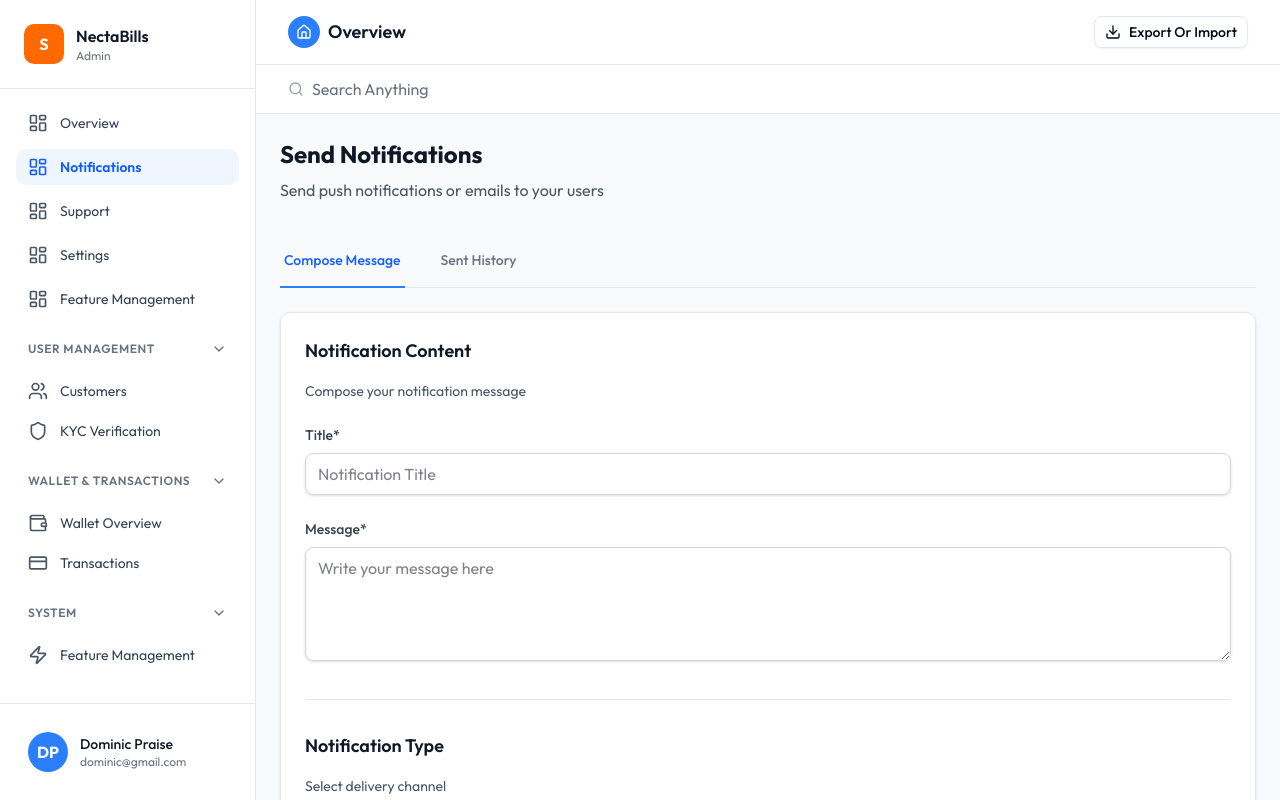
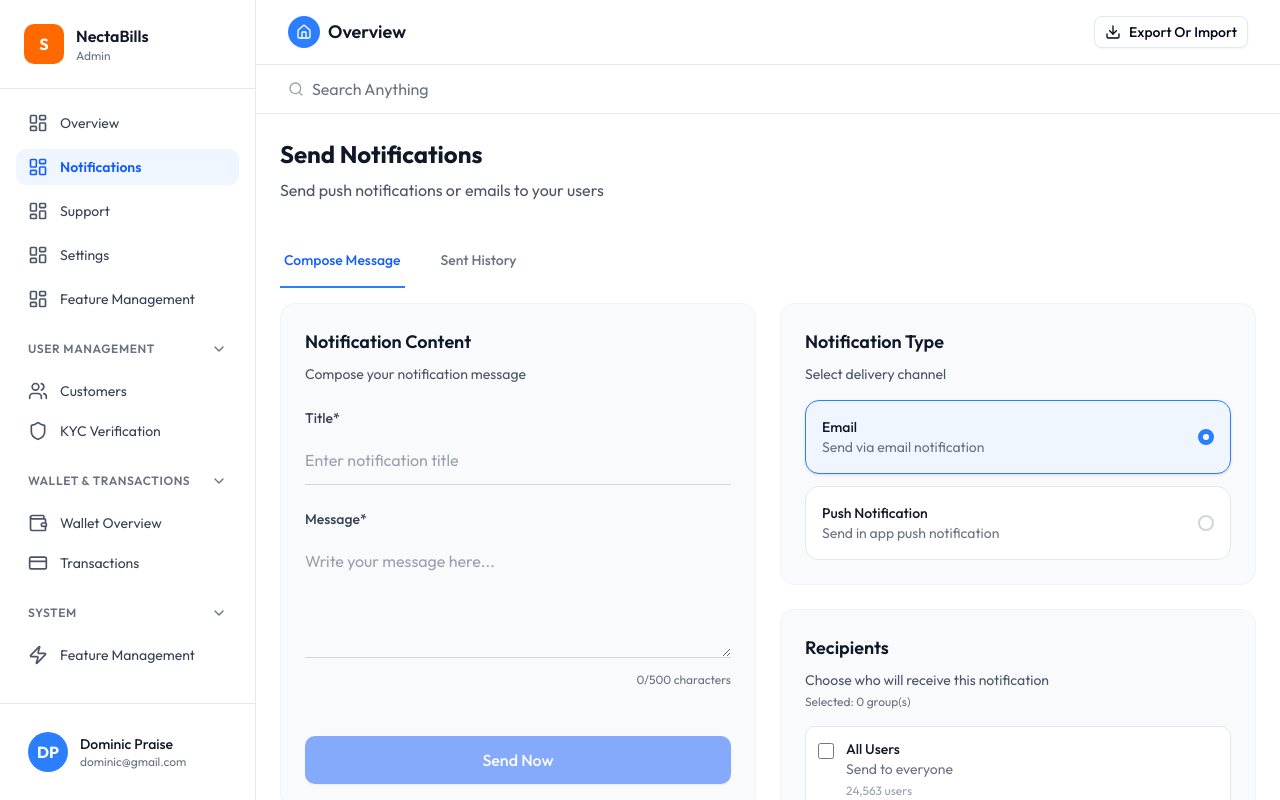
Before and after one commit to FolarinOluwapelumi/necta-bills, a Next.js app: page /dashboard/notifications in a window 1280 px wide. Built offline with nearby package versions, Linux system fonts and the light colour scheme.

Commit message:
made changes to notification page

```diff
--- a/src/app/dashboard/layout.tsx
+++ b/src/app/dashboard/layout.tsx
@@ -1,40 +1,4 @@
-// "use client"
 
-// import { useState } from "react"
-// import { Sidebar } from "@/components/dashboard/sidebar"
-// import { Header } from "@/components/dashboard/header"
-
-// export default function DashboardLayout({
-//   children,
-// }: {
-//   children: React.ReactNode
-// }) {
-//   const [sidebarOpen, setSidebarOpen] = useState(false)
-
-//   return (
-//     <div className="flex h-screen">
-//       {/* Mobile overlay */}
-//       {sidebarOpen && (
-//         <div
-//           className="fixed inset-0 bg-black bg-opacity-50 z-40 md:hidden"
-//           onClick={() => setSidebarOpen(false)}
-//         />
-//       )}
-
-//       <Sidebar isOpen={sidebarOpen} onClose={() => setSidebarOpen(false)} />
-
-//       <div className="flex-1 flex flex-col overflow-hidden">
-//         <Header onMenuClick={() => setSidebarOpen(!sidebarOpen)} />
-//         <main className="flex-1 overflow-auto">
-//           {children}
-//         </main>
-//       </div>
-//     </div>
-//   )
-// }
-
-
-// src/app/dashboard/layout.tsx
 'use client';
 
 import { useState, useCallback } from 'react';
@@ -59,7 +23,7 @@ export default function DashboardLayout({
   }, []);
 
   return (
-    <div className="flex h-screen bg-gray-50 overflow-hidden">
+    <div className="flex h-screen overflow-hidden">
       {/* Sidebar */}
       <Sidebar
         isOpen={isSidebarOpen}
--- a/src/app/dashboard/notifications/components/ComposeMessage.tsx
+++ b/src/app/dashboard/notifications/components/ComposeMessage.tsx
@@ -15,6 +15,7 @@ export default function ComposeMessage() {
   const [message, setMessage] = useState('');
   const [notificationType, setNotificationType] = useState<'email' | 'push'>('email');
   const [selectedRecipients, setSelectedRecipients] = useState<string[]>([]);
+  const [characterCount, setCharacterCount] = useState(0);
 
   const recipientGroups: RecipientGroup[] = [
     {
@@ -49,6 +50,12 @@ export default function ComposeMessage() {
     },
   ];
 
+  const handleMessageChange = (e: React.ChangeEvent<HTMLTextAreaElement>) => {
+    const value = e.target.value;
+    setMessage(value);
+    setCharacterCount(value.length);
+  };
+
   const handleRecipientToggle = (groupId: string) => {
     setSelectedRecipients(prev =>
       prev.includes(groupId)
@@ -68,127 +75,168 @@ export default function ComposeMessage() {
     });
   };
 
+  const isFormValid = title.trim() && message.trim() && selectedRecipients.length > 0;
+
   return (
-    <div className="p-6">
-      <form onSubmit={handleSubmit} className="space-y-8">
-        {/* Notification Content Section */}
-        <section>
-          <h2 className="text-lg font-semibold text-gray-900 mb-4">
+    <div>
+      <form onSubmit={handleSubmit}>
+        <div className="grid grid-cols-1 lg:grid-cols-2 gap-6">
+
+          {/* Left Section - Notification Content (Flexible Height) */}
+          <div className="bg-gray-50 rounded-xl p-6 space-y-6 border border-gray-100 min-h-[400px] h-fit">
+            <div>
+              <h2 className="text-lg font-semibold text-gray-900 mb-2">
                 Notification Content
               </h2>
-          <p className="text-sm text-gray-600 mb-6">
+              <p className="text-sm text-gray-600">
                 Compose your notification message
               </p>
+            </div>
 
             <div className="space-y-6">
-            <div>
-              <label className="block text-sm font-medium text-gray-700 mb-2">
+              {/* Title Input */}
+              <div className="space-y-2">
+                <label className="block text-sm font-medium text-gray-700">
                   Title*
                 </label>
                 <input
                   type="text"
                   value={title}
                   onChange={(e) => setTitle(e.target.value)}
-                placeholder="Notification Title"
-                className="w-full px-3 py-2 border border-gray-300 rounded-md shadow-sm focus:outline-none focus:ring-blue-500 focus:border-blue-500"
+                  placeholder="Enter notification title"
+                  className="w-full px-0 py-3 bg-transparent border-0 border-b border-gray-300 focus:outline-none focus:border-blue-500 focus:ring-0 transition-colors duration-200 text-base placeholder-gray-400"
                   required
                 />
               </div>
 
-            <div>
-              <label className="block text-sm font-medium text-gray-700 mb-2">
+              {/* Message Input with Flexible Height */}
+              <div className="space-y-2">
+                <label className="block text-sm font-medium text-gray-700">
                   Message*
                 </label>
+                <div className="relative">
                   <textarea
                     value={message}
-                onChange={(e) => setMessage(e.target.value)}
-                placeholder="Write your message here"
+                    onChange={handleMessageChange}
+                    placeholder="Write your message here..."
                     rows={4}
-                className="w-full px-3 py-2 border border-gray-300 rounded-md shadow-sm focus:outline-none focus:ring-blue-500 focus:border-blue-500"
+                    maxLength={500}
+                    className="w-full px-0 py-3 bg-transparent border-0 border-b border-gray-300 focus:outline-none focus:border-blue-500 focus:ring-0 resize-none transition-colors duration-200 text-base placeholder-gray-400 min-h-[120px]"
+                    style={{
+                      height: 'auto',
+                      minHeight: '120px',
+                      resize: 'vertical'
+                    }}
+                    onInput={(e) => {
+                      const target = e.target as HTMLTextAreaElement;
+                      target.style.height = 'auto';
+                      target.style.height = target.scrollHeight + 'px';
+                    }}
                     required
                   />
+                  {/* Character Counter Below Border */}
+                  <div className="flex justify-end pt-2">
+                    <span className={`text-xs ${
+                      characterCount > 500 ? 'text-red-500' : 'text-gray-500'
+                    }`}>
+                      {characterCount}/500 characters
+                    </span>
                   </div>
                 </div>
-        </section>
+              </div>
 
-        <hr className="border-gray-200" />
+              {/* Send Button at Bottom */}
+              <div className="pt-6">
+                <button
+                  type="submit"
+                  disabled={!isFormValid}
+                  className="w-full px-6 py-3 bg-blue-600 text-white font-medium rounded-lg hover:bg-blue-700 focus:outline-none focus:ring-2 focus:ring-blue-500 focus:ring-offset-2 disabled:opacity-50 disabled:cursor-not-allowed transition-all duration-200 shadow-sm hover:shadow-md"
+                >
+                  Send Now
+                </button>
+              </div>
+            </div>
+          </div>
 
-        {/* Notification Type Section */}
-        <section>
-          <h2 className="text-lg font-semibold text-gray-900 mb-4">
+          {/* Right Section - Settings (Stacked Vertically) */}
+          <div className="space-y-6">
+            {/* Notification Type */}
+            <div className="bg-gray-50 rounded-xl p-6 space-y-4 border border-gray-100">
+              <div>
+                <h2 className="text-lg font-semibold text-gray-900 mb-2">
                   Notification Type
                 </h2>
-          <p className="text-sm text-gray-600 mb-6">
+                <p className="text-sm text-gray-600">
                   Select delivery channel
                 </p>
+              </div>
 
-          <div className="grid grid-cols-1 md:grid-cols-2 gap-4">
-            <label className="relative flex cursor-pointer rounded-lg border border-gray-300 p-4 focus:outline-none">
+              <div className="space-y-3">
+                {[
+                  { value: 'email' as const, label: 'Email', description: 'Send via email notification' },
+                  { value: 'push' as const, label: 'Push Notification', description: 'Send in app push notification' }
+                ].map((option) => (
+                  <label
+                    key={option.value}
+                    className={`relative flex cursor-pointer rounded-xl border p-4 transition-all duration-200 ${
+                      notificationType === option.value
+                        ? 'border-blue-500 bg-blue-50 shadow-sm'
+                        : 'border-gray-200 bg-white hover:border-blue-300 hover:bg-blue-25'
+                    }`}
+                  >
                     <input
                       type="radio"
                       name="notificationType"
-                value="email"
-                checked={notificationType === 'email'}
-                onChange={() => setNotificationType('email')}
+                      value={option.value}
+                      checked={notificationType === option.value}
+                      onChange={() => setNotificationType(option.value)}
                       className="sr-only"
                     />
                     <div className="flex w-full items-center justify-between">
                       <div className="flex items-center">
                         <div className="text-sm">
-                    <p className="font-medium text-gray-900">Email</p>
-                    <p className="text-gray-500">Send via email notification</p>
+                          <p className="font-medium text-gray-900">{option.label}</p>
+                          <p className="text-gray-500">{option.description}</p>
                         </div>
                       </div>
-                <div className={`h-4 w-4 rounded-full border-2 ${
-                  notificationType === 'email'
+                      <div className={`h-4 w-4 rounded-full border-2 flex items-center justify-center ${
+                        notificationType === option.value
                           ? 'border-blue-500 bg-blue-500'
                           : 'border-gray-300'
-                }`} />
+                      }`}>
+                        {notificationType === option.value && (
+                          <div className="w-1.5 h-1.5 bg-white rounded-full"></div>
+                        )}
+                      </div>
                     </div>
                   </label>
-
-            <label className="relative flex cursor-pointer rounded-lg border border-gray-300 p-4 focus:outline-none">
-              <input
-                type="radio"
-                name="notificationType"
-                value="push"
-                checked={notificationType === 'push'}
-                onChange={() => setNotificationType('push')}
-                className="sr-only"
-              />
-              <div className="flex w-full items-center justify-between">
-                <div className="flex items-center">
-                  <div className="text-sm">
-                    <p className="font-medium text-gray-900">Push Notification</p>
-                    <p className="text-gray-500">Send in app push notification</p>
+                ))}
               </div>
             </div>
-                <div className={`h-4 w-4 rounded-full border-2 ${
-                  notificationType === 'push'
-                    ? 'border-blue-500 bg-blue-500'
-                    : 'border-gray-300'
-                }`} />
-              </div>
-            </label>
-          </div>
-        </section>
 
-        <hr className="border-gray-200" />
-
-        {/* Recipients Section */}
-        <section>
-          <h2 className="text-lg font-semibold text-gray-900 mb-4">
+            {/* Recipients */}
+            <div className="bg-gray-50 rounded-xl p-6 space-y-4 border border-gray-100">
+              <div>
+                <h2 className="text-lg font-semibold text-gray-900 mb-2">
                   Recipients
                 </h2>
-          <p className="text-sm text-gray-600 mb-6">
+                <p className="text-sm text-gray-600">
                   Choose who will receive this notification
                 </p>
+                <p className="text-xs text-gray-500 mt-1">
+                  Selected: {selectedRecipients.length} group(s)
+                </p>
+              </div>
 
               <div className="space-y-3">
                 {recipientGroups.map((group) => (
                   <label
                     key={group.id}
-                className="flex items-start space-x-3 cursor-pointer p-3 rounded-lg border border-gray-200 hover:bg-gray-50"
+                    className={`flex items-start space-x-3 cursor-pointer p-3 rounded-lg border transition-all duration-200 ${
+                      selectedRecipients.includes(group.id)
+                        ? 'border-blue-500 bg-blue-50 shadow-sm'
+                        : 'border-gray-200 bg-white hover:border-blue-300 hover:bg-blue-25'
+                    }`}
                   >
                     <input
                       type="checkbox"
@@ -201,23 +249,17 @@ export default function ComposeMessage() {
                         {group.label}
                       </p>
                       <p className="text-sm text-gray-500">
-                    {group.description} ({group.count.toLocaleString()} users)
+                        {group.description}
+                      </p>
+                      <p className="text-xs text-gray-400 mt-1">
+                        {group.count.toLocaleString()} users
                       </p>
                     </div>
                   </label>
                 ))}
               </div>
-        </section>
-
-        {/* Submit Button */}
-        <div className="flex justify-end pt-6">
-          <button
-            type="submit"
-            disabled={!title || !message || selectedRecipients.length === 0}
-            className="px-6 py-2 bg-blue-600 text-white font-medium rounded-md hover:bg-blue-700 focus:outline-none focus:ring-2 focus:ring-blue-500 focus:ring-offset-2 disabled:opacity-50 disabled:cursor-not-allowed"
-          >
-            Send Notification
-          </button>
+            </div>
+          </div>
         </div>
       </form>
     </div>
--- a/src/app/dashboard/notifications/components/NotificationTabs.tsx
+++ b/src/app/dashboard/notifications/components/NotificationTabs.tsx
@@ -18,7 +18,7 @@ export default function NotificationTabs({
   ];
 
   return (
-    <div className="border-b border-gray-200">
+    <div>
       <nav className="-mb-px flex space-x-8">
         {tabs.map((tab) => (
           <button
--- a/src/app/dashboard/notifications/components/SentHistory.tsx
+++ b/src/app/dashboard/notifications/components/SentHistory.tsx
@@ -22,7 +22,7 @@ export default function SentHistory() {
     {
       id: '1',
       title: 'Welcome to FinTech Platform',
-      description: 'Thank you for joining our platform. Complete your KYC to explore a variety of financial services including investment opportunities and budgeting tools.',
+      description: 'Thank you for joining our platform. Complete your KYC to',
       recipients: 'All New Users',
       type: 'Email',
       sentAt: '09/03/2025. 09:34PM',
@@ -96,7 +96,7 @@ export default function SentHistory() {
       {/* Table */}
       <div className="overflow-x-auto">
         <table className="min-w-full divide-y divide-gray-200">
-          <thead className="bg-gray-50">
+          <thead>
             <tr>
               <th className="px-6 py-3 text-left text-xs font-medium text-gray-500 uppercase tracking-wider">
                 TITLE
--- a/src/app/dashboard/notifications/page.tsx
+++ b/src/app/dashboard/notifications/page.tsx
@@ -12,7 +12,7 @@ export default function NotificationsPage() {
   const [activeTab, setActiveTab] = useState<NotificationTab>('compose');
 
   return (
-    <div className="min-h-screen bg-gray-50 p-6">
+    <div className="min-h-screen p-6">
       <div className="max-w-7xl mx-auto">
         {/* Header */}
         <div className="mb-8">
@@ -28,7 +28,7 @@ export default function NotificationsPage() {
         <NotificationTabs activeTab={activeTab} onTabChange={setActiveTab} />
 
         {/* Content */}
-        <div className="bg-white rounded-lg shadow-sm border border-gray-200 mt-6">
+        <div className="mt-4">
           {activeTab === 'compose' ? <ComposeMessage /> : <SentHistory />}
         </div>
       </div>
```
Lines whose indentation alone changed are shown as unchanged.
